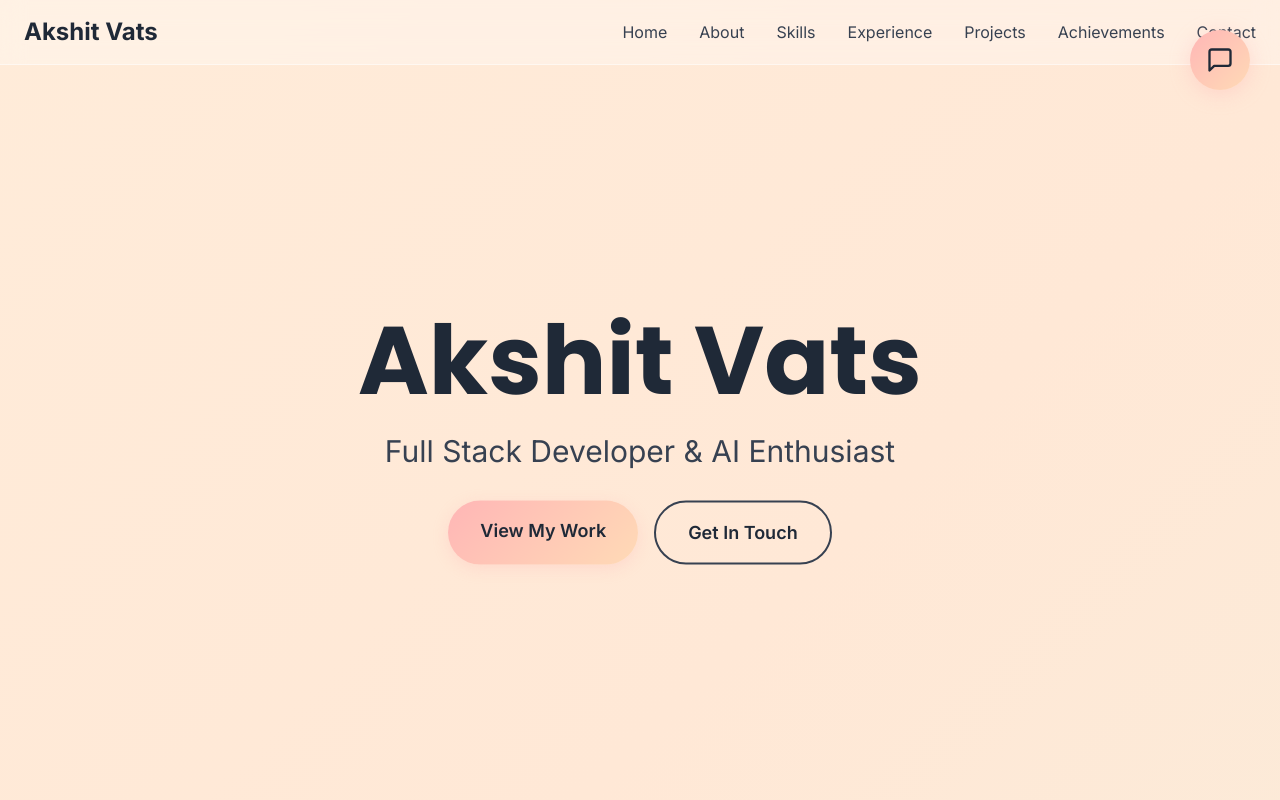
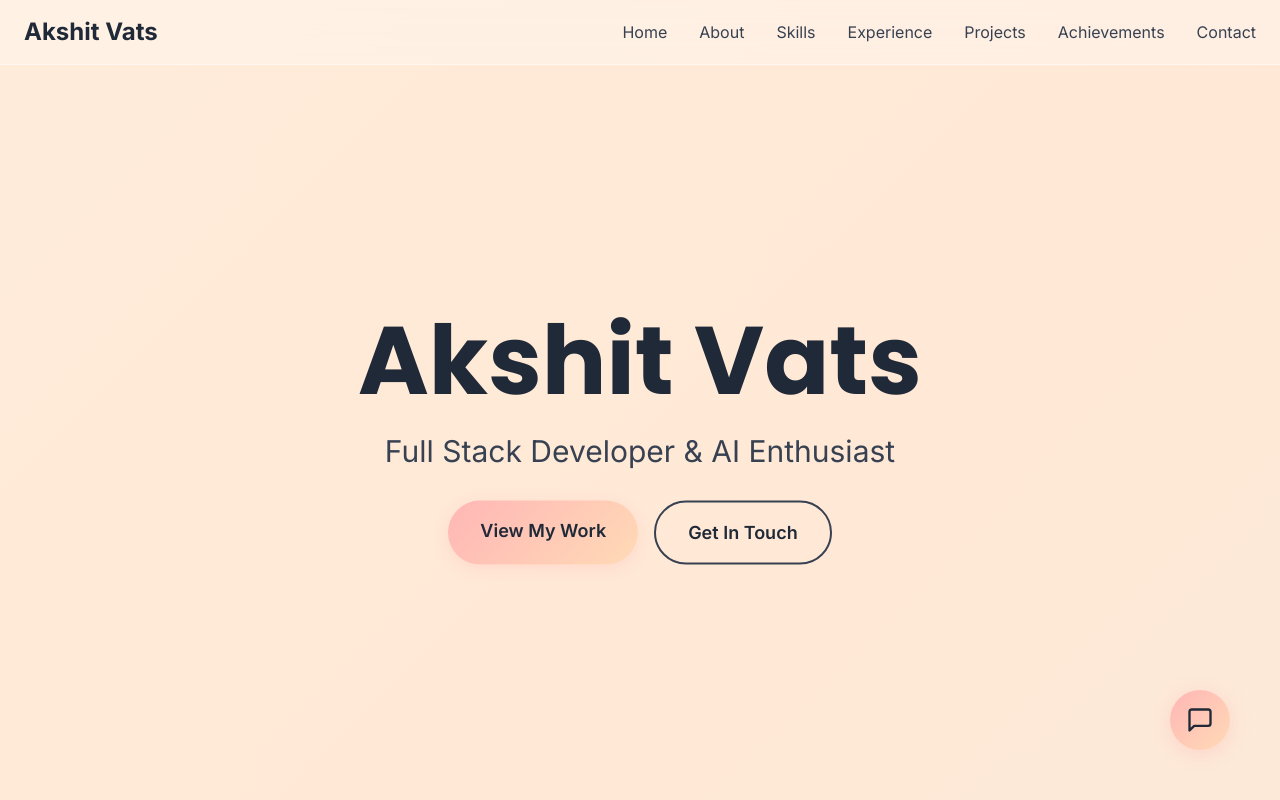
Before and after one commit to Akshitvats026/akshit-n8n-rag-agent, a website built with Vite: page index.html in a window 1280 px wide. Shown: the top 800 px of the page. Built offline with nearby package versions, Linux system fonts and the light colour scheme.

Commit message:
Updated index.html

```diff
--- a/index.html
+++ b/index.html
@@ -117,8 +117,8 @@
 
       .chat-widget {
         position: fixed;
-        top: 30px;
-        right: 30px;
+        bottom: 50px;
+        right: 50px;
         z-index: 1000;
       }
 
```
